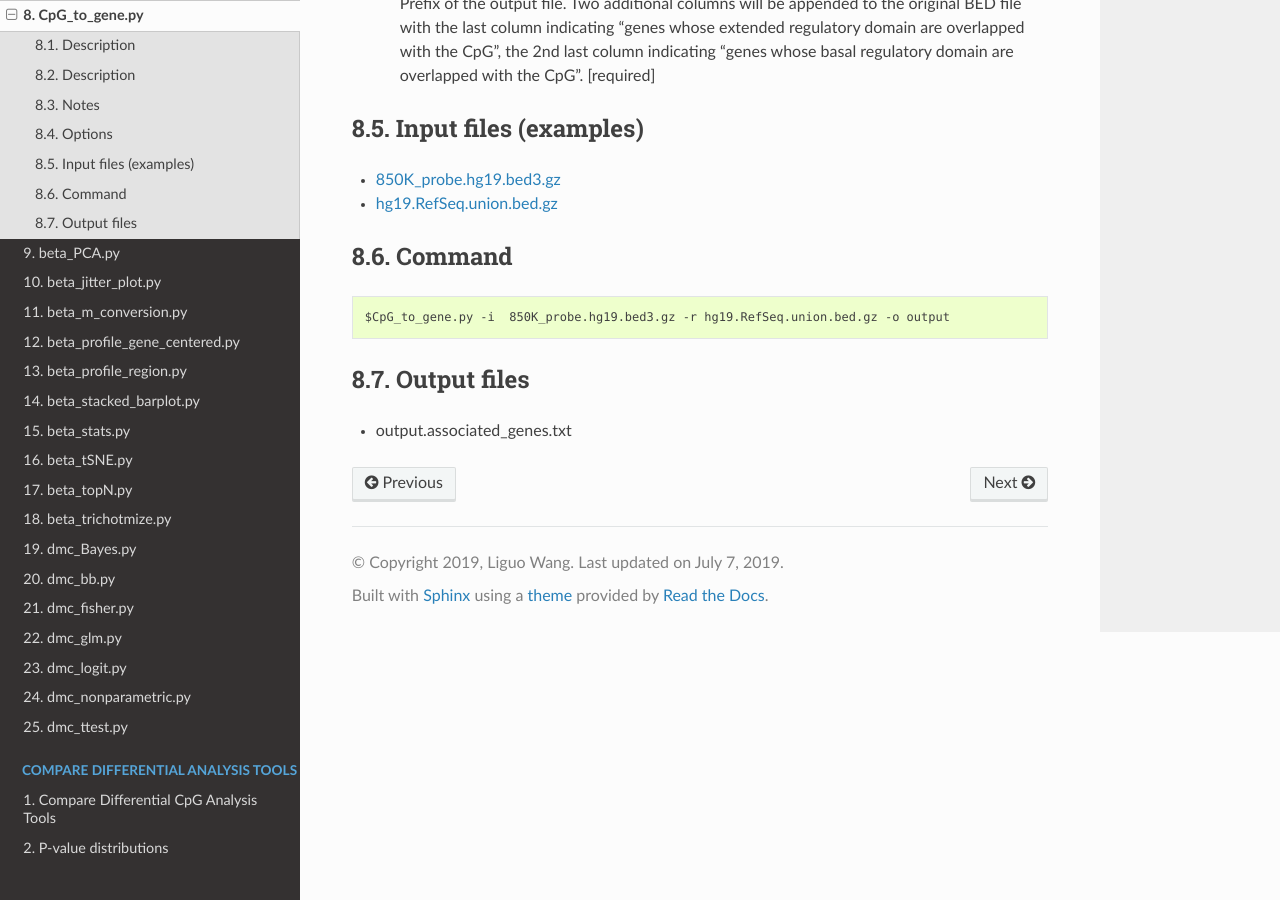
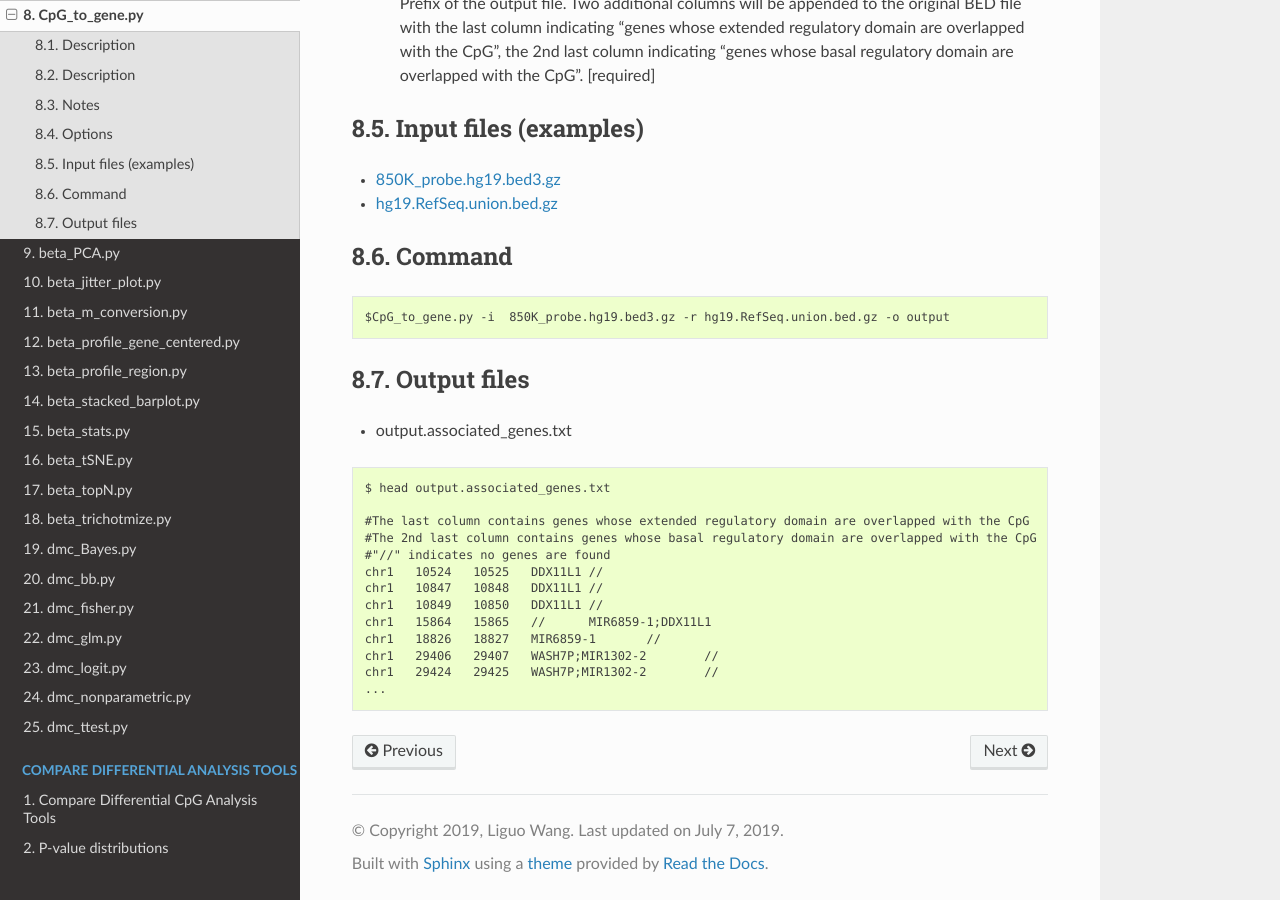
Before and after one commit to liguowang/cpgtools, a Sphinx documentation site: the page built from docs/source/demo/CpG_to_gene.rst, in a window 1280 px wide and 900 px high, scrolled down 2267 px. Built offline with Sphinx 7.4.7 and the Read the Docs theme 2.0.0, drawn with Linux system fonts in a browser that asks for light colours.

Commit message:
update CpG_to_gene.rst

```diff
--- a/docs/source/demo/CpG_to_gene.rst
+++ b/docs/source/demo/CpG_to_gene.rst
@@ -109,3 +109,19 @@ Output files
 -------------
 
 - output.associated_genes.txt
+
+::
+
+ $ head output.associated_genes.txt
+
+ #The last column contains genes whose extended regulatory domain are overlapped with the CpG
+ #The 2nd last column contains genes whose basal regulatory domain are overlapped with the CpG
+ #"//" indicates no genes are found
+ chr1	10524	10525	DDX11L1	//
+ chr1	10847	10848	DDX11L1	//
+ chr1	10849	10850	DDX11L1	//
+ chr1	15864	15865	//	MIR6859-1;DDX11L1
+ chr1	18826	18827	MIR6859-1	//
+ chr1	29406	29407	WASH7P;MIR1302-2	//
+ chr1	29424	29425	WASH7P;MIR1302-2	//
+ ...
```
